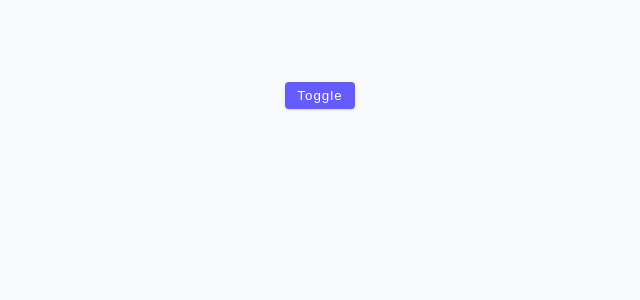
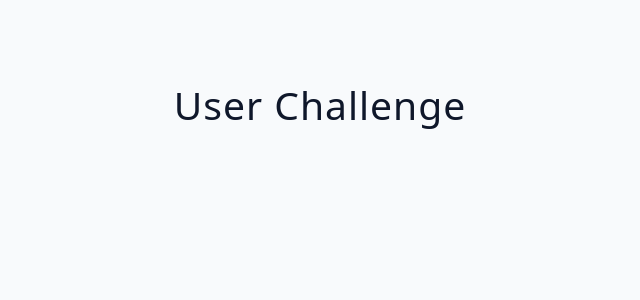
Before and after one commit to m-rokon/react-again, a React (Vite) app in the folder 03-advanced-react/: page / in a window 1280 px wide. Shown: the top 300 px of the page, without its empty margins (320-960 px from the left). Built offline with nearby package versions, Linux system fonts and the light colour scheme.

Commit message:
`user challenge` init

```diff
--- a/03-advanced-react/src/App.jsx
+++ b/03-advanced-react/src/App.jsx
@@ -10,7 +10,8 @@
 // import MultipleReturnsFetchData from "./tutorial/03-conditional-rendering/starter/02-multiple-returns-fetch-data";
 // import ShortCircuitOverview from "./tutorial/03-conditional-rendering/starter/04-short-circuit-overview";
 // import ShortCircuitExamples from "./tutorial/03-conditional-rendering/starter/05-short-circuit-examples";
-import ToggleChallenge from "./tutorial/03-conditional-rendering/starter/06-toggle-challenge";
+// import ToggleChallenge from "./tutorial/03-conditional-rendering/starter/06-toggle-challenge";
+import UserChallenge from "./tutorial/03-conditional-rendering/starter/07-user-challenge";
 
 function App() {
 	return (
@@ -27,7 +28,8 @@ function App() {
 			{/* <MultipleReturnsFetchData /> */}
 			{/* <ShortCircuitOverview /> */}
 			{/* <ShortCircuitExamples /> */}
-			<ToggleChallenge />
+			{/* <ToggleChallenge /> */}
+			<UserChallenge />
 		</div>
 	);
 }
```
